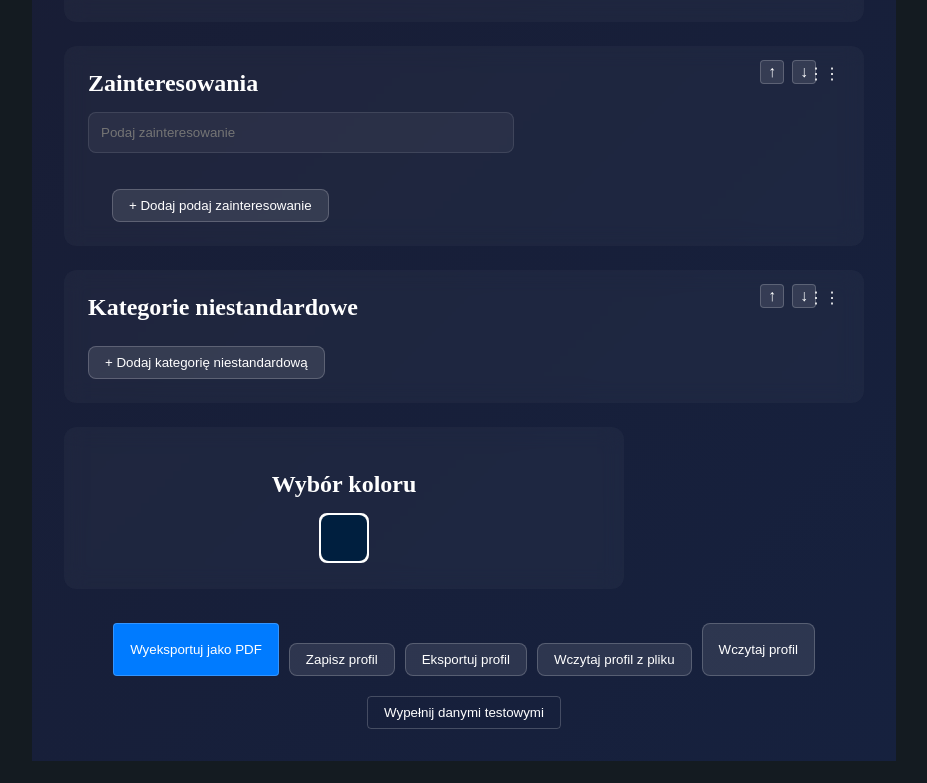
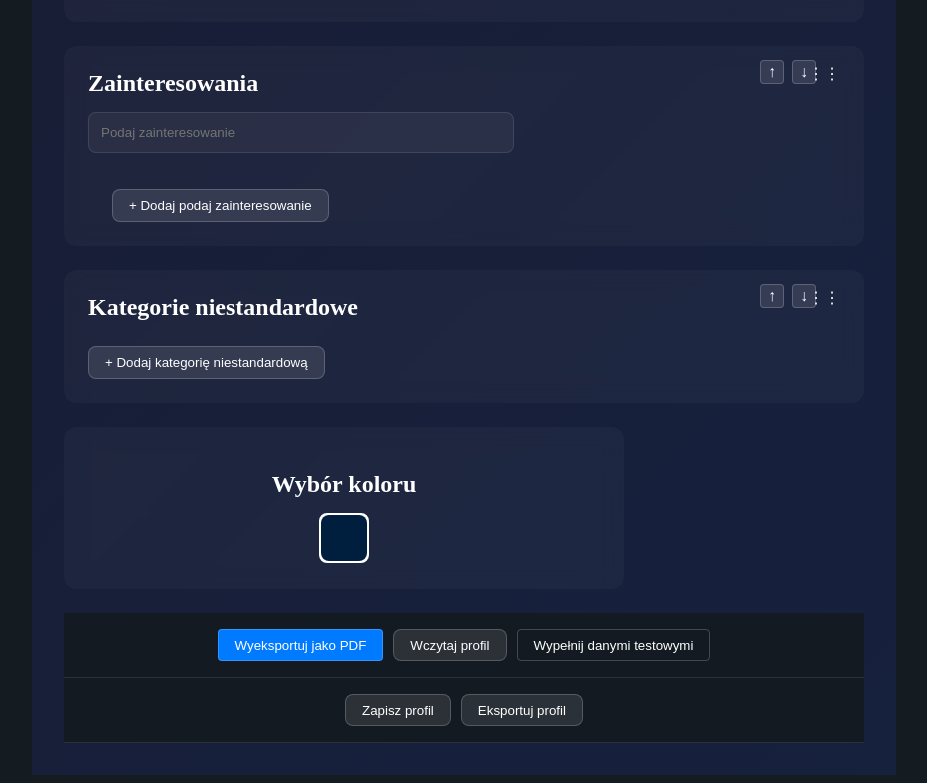
Before and after one commit to domintes/CVision, a React (Vite) app: page / in a window 1280 px wide. Shown: the part 1497-2280 px from the top of the page, without its empty margins (176-1103 px from the left). Built offline with nearby package versions, Linux system fonts and the light colour scheme.

Commit message:
move load from file button to load profile section

```diff
--- a/src/App.scss
+++ b/src/App.scss
@@ -386,12 +386,26 @@ body {
     flex-wrap: wrap;
     gap: 10px;
     justify-content: center;
-    margin-top: 20px;
+    position: sticky;
+    top: 0;
+    background: rgba(20, 27, 33, 0.95);
+    backdrop-filter: blur(10px);
+    padding: 8px;
+    z-index: 1000;
+    height: 48px;
+    align-items: center;
+    border-bottom: 1px solid rgba(255, 255, 255, 0.1);
+    margin: 0;
 
     button {
       background: rgba(255, 255, 255, 0.1);
       border: 1px solid rgba(255, 255, 255, 0.2);
       white-space: nowrap;
+      height: 32px;
+      padding: 0 16px;
+      display: flex;
+      align-items: center;
+      margin: 0;
 
       &:hover {
         background: rgba(255, 255, 255, 0.2);
@@ -597,6 +611,21 @@ body {
   }
 }
 
+.header-buttons {
+  display: grid;
+  align-items: center;
+  grid-template-columns: 4fr 40px;
+  column-gap: 8px;;
+  .close-profile-panel-button {
+    width: 40px;
+    background-color: transparent;
+    &:hover {
+      color: rgb(202, 99, 99) !important;
+      background-color: transparent;
+    }
+  }
+}
+
 button.test-button {
   position: relative;
   background-color: transparent !important;
--- a/src/components/ButtonGroup.jsx
+++ b/src/components/ButtonGroup.jsx
@@ -142,15 +142,11 @@ const ButtonGroup = () => {
   };
 
   return (
+    <>
       <div className="button-group">
         <button onClick={exportToPDF} className="export-button">
           Wyeksportuj jako PDF
         </button>
-
-      <ProfileManagement
-        showProfileList={showProfileList}
-        setShowProfileList={setShowProfileList}
-      />
 
         <button onClick={() => setShowProfileList(!showProfileList)} className="button">
           Wczytaj profil
@@ -162,6 +158,12 @@ const ButtonGroup = () => {
           </button>
         )}
       </div>
+
+      <ProfileManagement
+        showProfileList={showProfileList}
+        setShowProfileList={setShowProfileList}
+      />
+    </>
   );
 };
 
--- a/src/components/ProfileManagement.jsx
+++ b/src/components/ProfileManagement.jsx
@@ -301,15 +301,22 @@ const ProfileManagement = ({ showProfileList, setShowProfileList }) => {
           >
             Eksportuj profil
           </button>
-          <button onClick={importProfileFromFile} className="button">
-            Wczytaj profil z pliku
-          </button>
         </div>
       )}
 
       {showProfileList && savedProfiles.length > 0 && (
         <div className="profiles-list">
-          <h3>Wczytaj profil</h3>
+          <div className="profiles-header">
+            <h3>Wczytaj profil</h3>
+            <div className="header-buttons">
+              <button onClick={importProfileFromFile} className="import-profile-btn">
+                Wczytaj profil z pliku
+              </button>
+              <button onClick={() => setShowProfileList(false)} className="close-profile-panel-button">
+                ✕
+              </button>
+            </div>
+          </div>
           <div className="profile-management-grid">
             <div className="saved-profiles">
               {savedProfiles.map(profile => (
```
Lines whose indentation alone changed are shown as unchanged.
